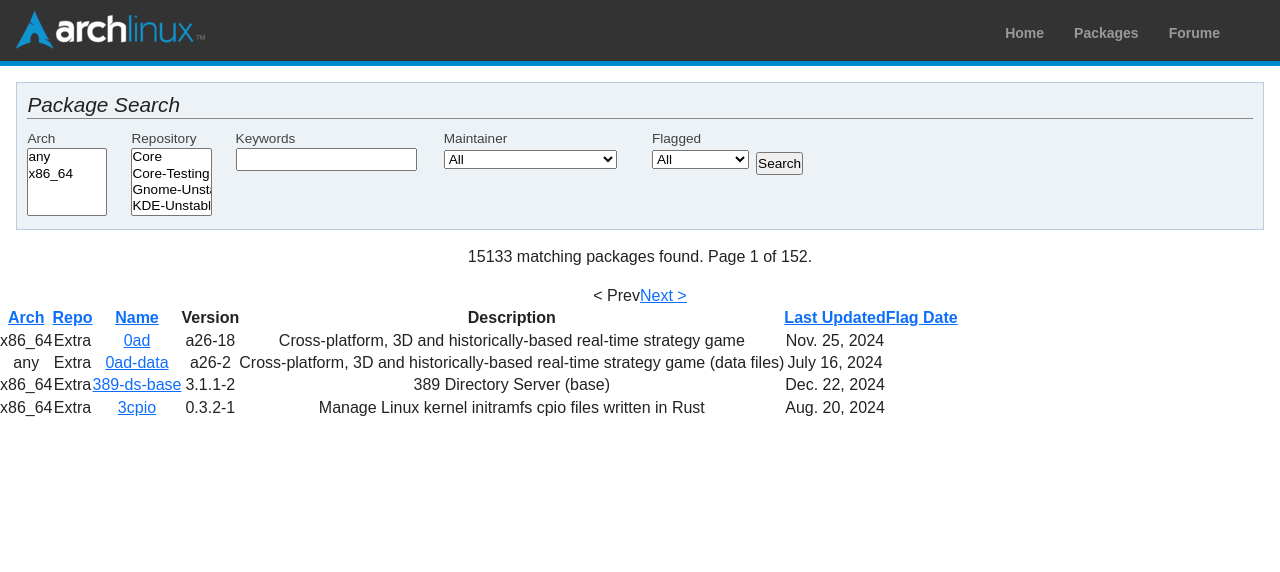
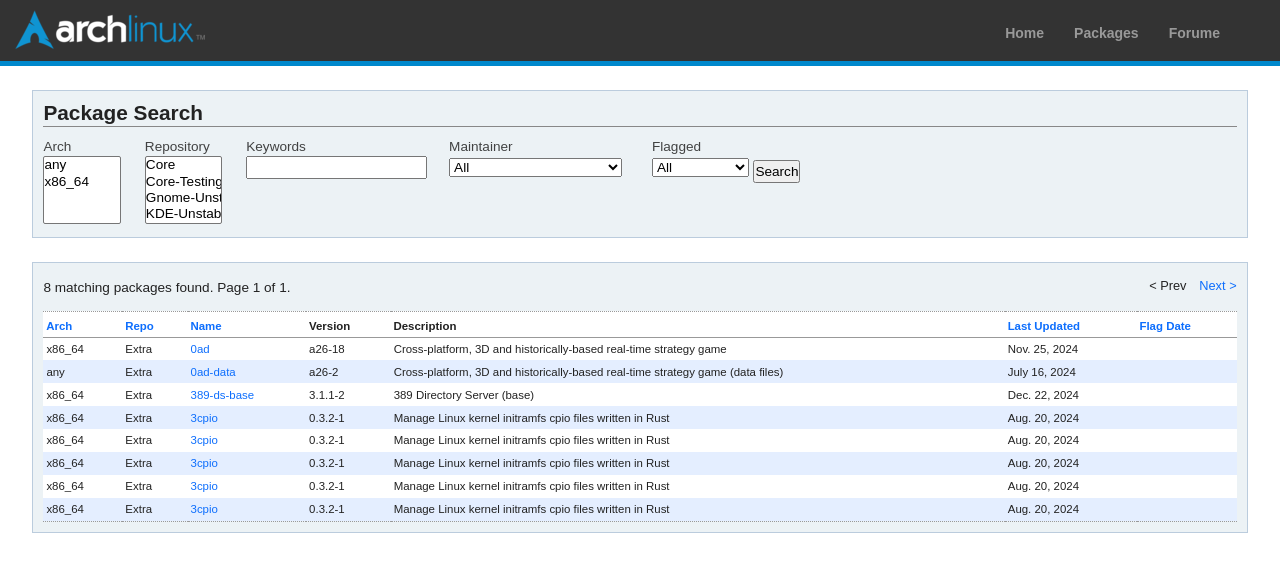
Before and after one commit to movtea/arch_pages, a React (Create React App) app: page /packages in a window 1280 px wide. Shown: the top 572 px of the page. Built offline with nearby package versions, Linux system fonts and the light colour scheme.

Commit message:
add packages page

```diff
--- a/src/components/packageSearch/Package_search.module.css
+++ b/src/components/packageSearch/Package_search.module.css
@@ -1,7 +1,6 @@
 .box {
-	margin-bottom: 1.5em;
+	margin: 1.5em 0em;
 	padding: 0.65em;
-	margin: 1em;
 	background: #ecf2f5;
 	border: 1px solid #bcd;
 	text-align: left;
@@ -11,7 +10,8 @@
 	font-size: 1.3em;
 	margin-bottom: 0.5em;
 	border-bottom: 1px solid #888;
-	font-style: italic;
+	font-style: inherit;
+	font-weight: 700;
 }
 
 label {
--- a/src/pages/Packages.js
+++ b/src/pages/Packages.js
@@ -1,49 +1,34 @@
 import React from 'react'
 import Package_search from '../components/packageSearch/Package_search'
+import classes from './Packages.module.css'
 
 function Packages() {
 	return (
-		<div className='content'>
+		<div className={classes.content}>
 			<Package_search></Package_search>
-			<div>
-				<p>15133 matching packages found. Page 1 of 152.</p>
-				<div class='pkglist-nav'>
-					<span class='prev'>&lt; Prev</span>
+			<div className={classes.box}>
+				<p>8 matching packages found. Page 1 of 1.</p>
+				<div className={classes.pkglist_nav}>
+					<span className={classes.prev}>&lt; Prev</span>
 					<span class='next'>
-						<a href='?page=2&amp;' title='Go to next page' rel='next'>
-							Next &gt;
-						</a>
+						<a href='#'>Next &gt;</a>
 					</span>
 				</div>
-				<input
-					type='hidden'
-					name='csrfmiddlewaretoken'
-					value='7GAfvRTuD4Kum6Y3Nvnt9tJuKBT3Gxi1D9ja3TEiD6MUnu1KA1wiJpCGHyaHl73j'
-				/>
-				<table class='results'>
+				<table>
 					<thead>
 						<tr>
 							<th>
-								<a
-									href='/packages/?sort=arch'
-									title='Sort packages by architecture'
-								>
+								<a href='#' title='Sort packages by architecture'>
 									Arch
 								</a>
 							</th>
 							<th>
-								<a
-									href='/packages/?sort=repo'
-									title='Sort packages by repository'
-								>
+								<a href='#' title='Sort packages by repository'>
 									Repo
 								</a>
 							</th>
 							<th>
-								<a
-									href='/packages/?sort=pkgname'
-									title='Sort packages by package name'
-								>
+								<a href='#' title='Sort packages by package name'>
 									Name
 								</a>
 							</th>
@@ -72,10 +57,7 @@
 							<td>x86_64</td>
 							<td>Extra</td>
 							<td>
-								<a
-									href='/packages/extra/x86_64/0ad/'
-									title='View package details for 0ad'
-								>
+								<a href='#' title='View package details for 0ad'>
 									0ad
 								</a>
 							</td>
@@ -94,10 +76,7 @@
 							<td>any</td>
 							<td>Extra</td>
 							<td>
-								<a
-									href='/packages/extra/any/0ad-data/'
-									title='View package details for 0ad-data'
-								>
+								<a href='#' title='View package details for 0ad-data'>
 									0ad-data
 								</a>
 							</td>
@@ -116,10 +95,7 @@
 							<td>x86_64</td>
 							<td>Extra</td>
 							<td>
-								<a
-									href='/packages/extra/x86_64/389-ds-base/'
-									title='View package details for 389-ds-base'
-								>
+								<a href='#' title='View package details for 389-ds-base'>
 									389-ds-base
 								</a>
 							</td>
@@ -135,10 +111,75 @@
 							<td>x86_64</td>
 							<td>Extra</td>
 							<td>
-								<a
-									href='/packages/extra/x86_64/3cpio/'
-									title='View package details for 3cpio'
-								>
+								<a href='#' title='View package details for 3cpio'>
+									3cpio
+								</a>
+							</td>
+
+							<td>0.3.2-1</td>
+
+							<td class='wrap'>
+								Manage Linux kernel initramfs cpio files written in Rust
+							</td>
+							<td>Aug. 20, 2024</td>
+							<td></td>
+						</tr>
+						<tr>
+							<td>x86_64</td>
+							<td>Extra</td>
+							<td>
+								<a href='#' title='View package details for 3cpio'>
+									3cpio
+								</a>
+							</td>
+
+							<td>0.3.2-1</td>
+
+							<td class='wrap'>
+								Manage Linux kernel initramfs cpio files written in Rust
+							</td>
+							<td>Aug. 20, 2024</td>
+							<td></td>
+						</tr>
+						<tr>
+							<td>x86_64</td>
+							<td>Extra</td>
+							<td>
+								<a href='#' title='View package details for 3cpio'>
+									3cpio
+								</a>
+							</td>
+
+							<td>0.3.2-1</td>
+
+							<td class='wrap'>
+								Manage Linux kernel initramfs cpio files written in Rust
+							</td>
+							<td>Aug. 20, 2024</td>
+							<td></td>
+						</tr>
+						<tr>
+							<td>x86_64</td>
+							<td>Extra</td>
+							<td>
+								<a href='#' title='View package details for 3cpio'>
+									3cpio
+								</a>
+							</td>
+
+							<td>0.3.2-1</td>
+
+							<td class='wrap'>
+								Manage Linux kernel initramfs cpio files written in Rust
+							</td>
+							<td>Aug. 20, 2024</td>
+							<td></td>
+						</tr>
+						<tr>
+							<td>x86_64</td>
+							<td>Extra</td>
+							<td>
+								<a href='#' title='View package details for 3cpio'>
 									3cpio
 								</a>
 							</td>
--- /dev/null
+++ b/src/pages/Packages.module.css
@@ -0,0 +1,79 @@
+.content {
+	width: 95%;
+	margin: 0 auto;
+	text-align: left;
+}
+
+.box {
+	margin-bottom: 1.5em;
+	padding: 0.65em;
+	background: #ecf2f5;
+	border: 1px solid #bcd;
+}
+
+span {
+	font-size: 0.8em;
+}
+
+.prev {
+	padding-right: 1em;
+}
+
+p {
+	margin: 0.33em 0 1em;
+	font-size: 0.85em;
+	display: inline-block;
+}
+
+.pkglist_nav {
+	float: right;
+	text-align: right;
+}
+
+table {
+	font-size: 0.846em;
+	border-top: 1px dotted #999;
+	border-bottom: 1px dotted #999;
+	width: 100%;
+	border-collapse: collapse;
+}
+
+table th {
+	vertical-align: middle;
+	font-weight: bold;
+	font-size: 0.846em;
+	padding: 0.5em 1em 0.25em 0.25em;
+	border-bottom: 1px solid #999;
+	text-align: left;
+	white-space: nowrap;
+	background-color: #fff;
+}
+
+table td {
+	padding: 0.3em 1em 0.3em 3px;
+	vertical-align: top;
+	white-space: nowrap;
+	text-align: left;
+	line-height: 1.4;
+	font-size: 0.846em;
+}
+
+table tr:nth-child(odd) {
+	background-color: white;
+}
+
+tbody tr:nth-child(even) {
+	background-color: #e4eeff;
+}
+
+table tr:hover {
+	background-color: #ffd;
+}
+
+a {
+	text-decoration: none;
+}
+
+a:hover {
+	text-decoration: double;
+}
```
